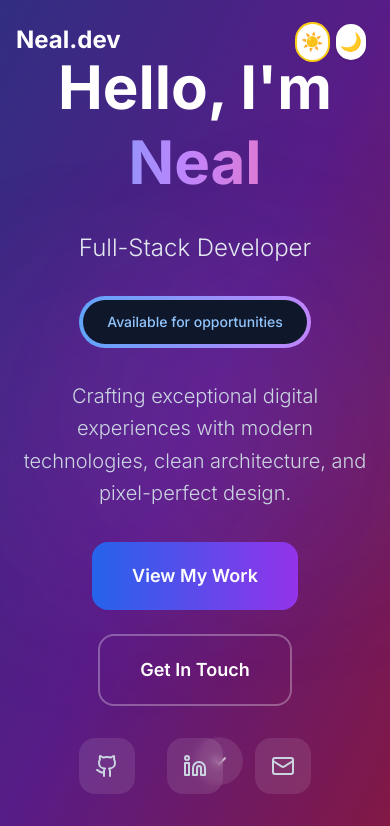
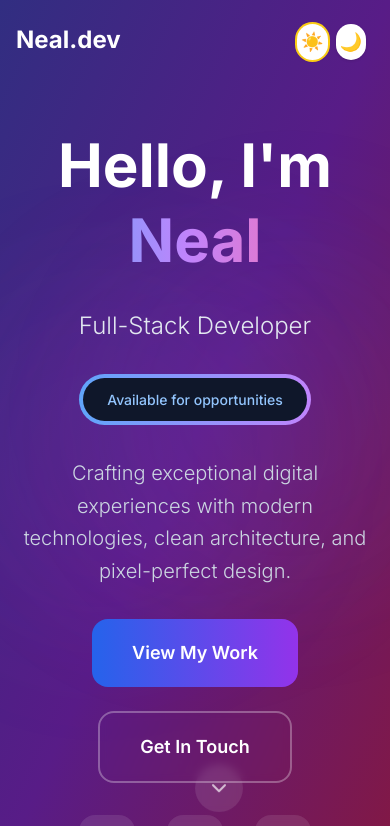
Before and after one commit to neal92/Portfolio_Neal, a React (Vite) app: page / in a window 390 px wide. Shown: the top 826 px of the page. Built offline with nearby package versions, Linux system fonts and the light colour scheme.

Commit message:
update mobile view

```diff
--- a/src/components/Hero.tsx
+++ b/src/components/Hero.tsx
@@ -26,7 +26,7 @@
     }
   };
   return (
-  <div className="min-h-screen bg-gradient-to-br from-indigo-900 via-purple-900 to-pink-900 text-white dark:from-slate-900 dark:via-slate-800 dark:to-slate-900 dark:text-white flex items-center justify-center relative overflow-hidden">
+  <div className="min-h-screen bg-gradient-to-br from-indigo-900 via-purple-900 to-pink-900 text-white dark:from-slate-900 dark:via-slate-800 dark:to-slate-900 dark:text-white flex items-center justify-center relative overflow-hidden pt-32 sm:pt-0">
       {/* Animated background elements */}
       <div className="absolute inset-0">
         <div className="absolute top-1/4 left-1/4 w-96 h-96 bg-blue-500/10 rounded-full blur-3xl animate-pulse"></div>
```
